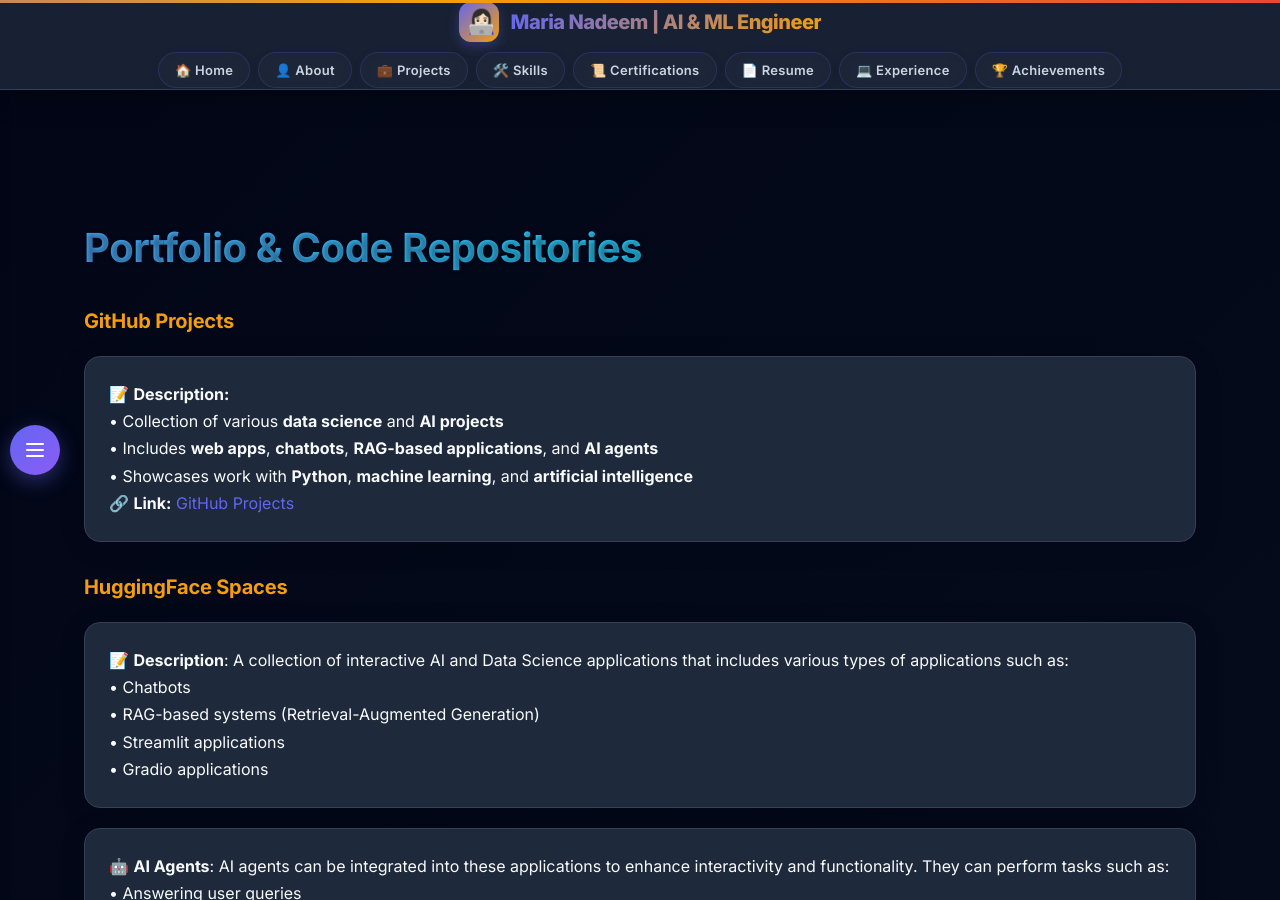
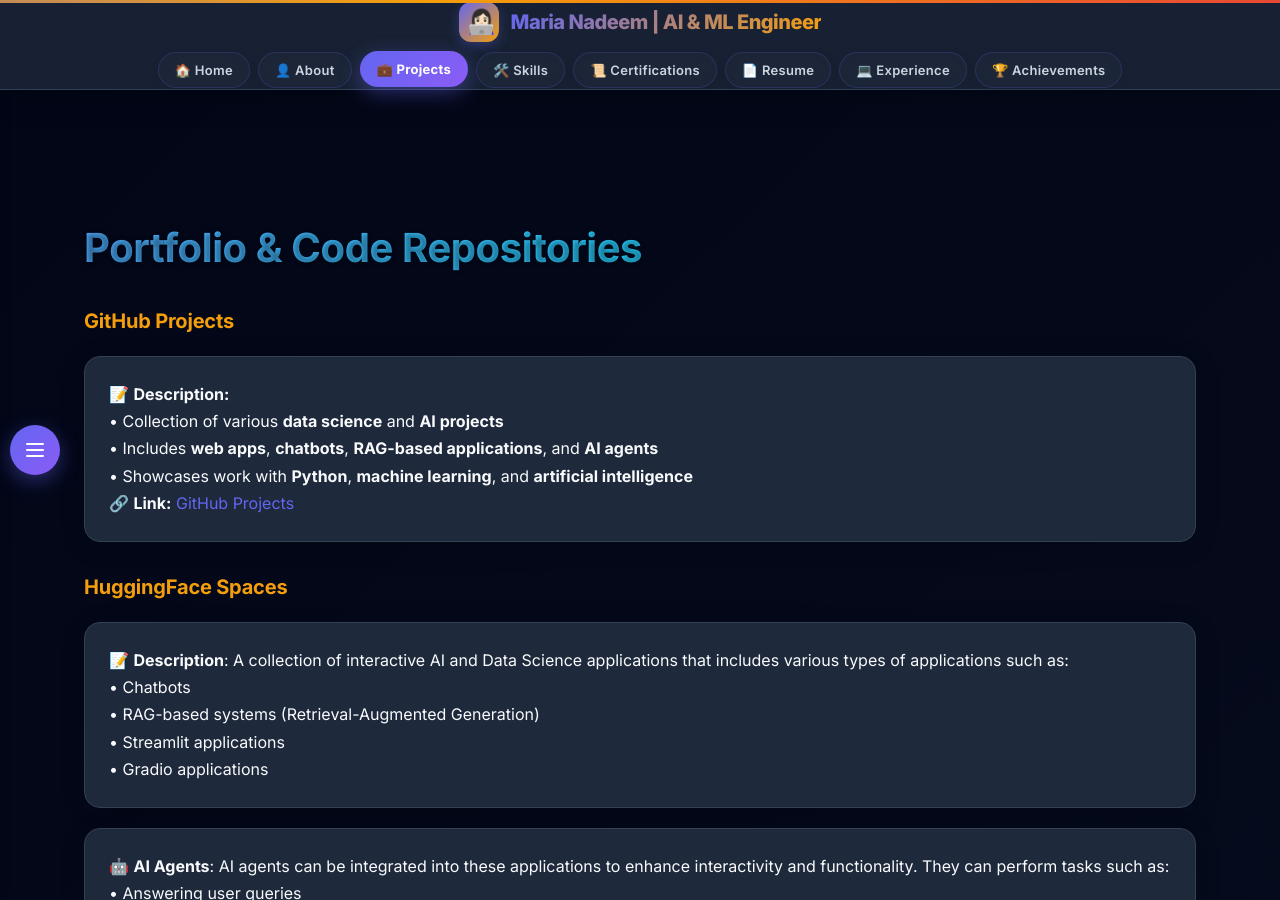
Before and after one commit to marianadeem755/Maria-Nadeem-Ai-and-Datascience-Site, an MkDocs documentation site: the page built from docs/projects.md, in a window 1280 px wide and 900 px high. Built offline with MkDocs 1.6.1 and Material for MkDocs 9.7.7, drawn with Linux system fonts in a browser that asks for light colours; some of the changed lines change nothing that is shown.

Commit message:
Update custom.js and mkdocs.yml with latest changes

```diff
--- a/docs/javascripts/custom.js
+++ b/docs/javascripts/custom.js
@@ -52,43 +52,45 @@
 // Function to fetch and replace page content
 async function loadNewContent(url, scrollToTop = true) {
   try {
-    const response = await fetch(url);
+    // Correctly handle root and other pages by creating an absolute path
+    let path = url;
+    if (url === '/' || url === './') {
+      path = 'index.html';
+    } else if (!url.endsWith('.html')) {
+      // Ensure all other links point to a proper .html file
+      path = url.startsWith('/') ? url.substring(1) + '.html' : url + '.html';
+    }
+
+    console.log('Fetching URL:', path);
+
+    const response = await fetch(path);
+    if (!response.ok) {
+        throw new Error(`HTTP error! status: ${response.status}`);
+    }
     const html = await response.text();
     const parser = new DOMParser();
     const newDoc = parser.parseFromString(html, 'text/html');
 
-    // Find and replace the main content
     const newContentElement = newDoc.querySelector('.md-content__inner');
+    console.log('Content found in new page:', newContentElement ? 'Yes' : 'No');
+
     const mainContentElement = document.querySelector('.md-content__inner');
     if (mainContentElement && newContentElement) {
       mainContentElement.innerHTML = newContentElement.innerHTML;
+    } else {
+      console.warn('Cannot find content container in current page or new page.');
     }
 
-    // Find and replace the custom TOC
-    const newTocElement = newDoc.querySelector('.custom-sidebar-toc');
-    const tocElement = document.querySelector('.custom-sidebar-toc');
-    if (tocElement && newTocElement) {
-      tocElement.innerHTML = newTocElement.innerHTML;
-      // Re-attach event listeners to the new TOC links
-      attachTocLinkListeners();
+    if (scrollToTop) {
+      window.scrollTo({
+        top: 0,
+        behavior: 'smooth'
+      });
     }
 
-    // Update the header and page title
-    const newHeader = newDoc.querySelector('.custom-header-content').innerHTML;
-    const headerElement = document.querySelector('.custom-header-content');
-    if (headerElement) {
-      headerElement.innerHTML = newHeader;
-      // Re-attach nav link listeners to the new header
-      attachNavLinkListeners();
-    }
-
-    document.title = newDoc.title;
-    if (scrollToTop) {
-      window.scrollTo(0, 0);
-    }
   } catch (error) {
     console.error('Failed to load new content:', error);
-    // Fallback to a full page reload on error
+    // Fallback to a full page reload if dynamic load fails
     window.location.href = url;
   }
 }
@@ -218,16 +220,19 @@
   const path = window.location.pathname.toLowerCase();
   const url = window.location.href.toLowerCase();
 
-  // More precise page detection - Fixed URL patterns
-  if (path.includes('/about') || url.includes('/about')) return 'about';
-  if (path.includes('/projects') || url.includes('/projects')) return 'projects';
-  if (path.includes('/skills') || url.includes('/skills')) return 'skills';
-  if (path.includes('/certifications') || url.includes('/certifications')) return 'certifications';
-  if (path.includes('/resume') || url.includes('/resume')) return 'resume';
-  if (path.includes('/experience') || url.includes('/experience')) return 'experience';
-  if (path.includes('/achievements') || path.includes('/Achievements')) return 'achievements';
+  // Correctly check the path to match the new URL format
+  if (path === '/' || path.includes('/index.html')) {
+    return 'home';
+  }
+  if (path.includes('/about.html')) return 'about';
+  if (path.includes('/projects.html')) return 'projects';
+  if (path.includes('/skills.html')) return 'skills';
+  if (path.includes('/certifications.html')) return 'certifications';
+  if (path.includes('/resume.html')) return 'resume';
+  if (path.includes('/experience.html')) return 'experience';
+  if (path.includes('/achievements.html')) return 'achievements';
 
-  // Default to home for root, index, or unclear paths
+  // Fallback
   return 'home';
 }
 
@@ -565,15 +570,16 @@
   const nav = document.createElement("div");
   nav.className = "nav-links";
 
+  // Use absolute paths for the links
   const links = [
-    { name: "🏠 Home", url: "../index.html", key: "home" },
-    { name: "👤 About", url: "../about/", key: "about" },
-    { name: "💼 Projects", url: "../projects/", key: "projects" },
-    { name: "🛠️ Skills", url: "../skills/", key: "skills" },
-    { name: "📜 Certifications", url: "../certifications/", key: "certifications" },
-    { name: "📄 Resume", url: "../resume/", key: "resume" },
-    { name: "💻 Experience", url: "../experience/", key: "experience" },
-    { name: "🏆 Achievements", url: "../achievements/", key: "achievements" }
+    { name: "🏠 Home", url: "/index.html", key: "home" },
+    { name: "👤 About", url: "/about.html", key: "about" },
+    { name: "💼 Projects", url: "/projects.html", key: "projects" },
+    { name: "🛠️ Skills", url: "/skills.html", key: "skills" },
+    { name: "📜 Certifications", url: "/certifications.html", key: "certifications" },
+    { name: "📄 Resume", url: "/resume.html", key: "resume" },
+    { name: "💻 Experience", url: "/experience.html", key: "experience" },
+    { name: "🏆 Achievements", url: "/achievements.html", key: "achievements" }
   ];
 
   const currentPage = getCurrentPage();
--- a/mkdocs.yml
+++ b/mkdocs.yml
@@ -1,7 +1,11 @@
+# mkdocs.yml
+
 site_name: "Maria Nadeem AI ML Engineer"
 site_description: "Showcasing innovative AI & Machine Learning projects and expertise"
 site_author: "Maria Nadeem"
-site_url: "https://marianadeem755.github.io/Maria-Nadeem-Ai-and-Datascience-Site/"
+site_url: "https://marianadeem755.github.io"
+
+# Add this line to create a flat file structure (.html files in the root)
 use_directory_urls: false
 
 nav:
@@ -37,22 +41,6 @@
   - https://cdnjs.cloudflare.com/ajax/libs/font-awesome/6.4.0/js/all.min.js
   - javascripts/custom.js
 
-markdown_extensions:
-  - admonition
-  - pymdownx.details
-  - pymdownx.superfences
-  - pymdownx.highlight:
-      anchor_linenums: true
-      line_spans: __span
-      pygments_lang_class: true
-  - pymdownx.inlinehilite
-  - pymdownx.snippets
-  - attr_list
-  - md_in_html
-  - toc:
-      permalink: true
-      title: On this page
-
 plugins:
   - search:
       separator: '[\s\-,:!=\[\]()"/]+|(?!\b)(?=[A-Z][a-z])|\.(?!\d)|&[lg]t;'
@@ -63,13 +51,4 @@
       link: https://github.com/marianadeem755
       name: GitHub
     - icon: fontawesome/brands/linkedin
-      link: https://www.linkedin.com/in/marianadeem755
-      name: LinkedIn
-    - icon: fontawesome/brands/kaggle
-      link: https://www.kaggle.com/marianadeem755
-      name: Kaggle
-    - icon: fontawesome/solid/envelope
-      link: mailto:marianadeem755@gmail.com
-      name: Email
-
-copyright: "Copyright &copy; 2024 Maria Nadeem"
+      link: https://www.linke
```
